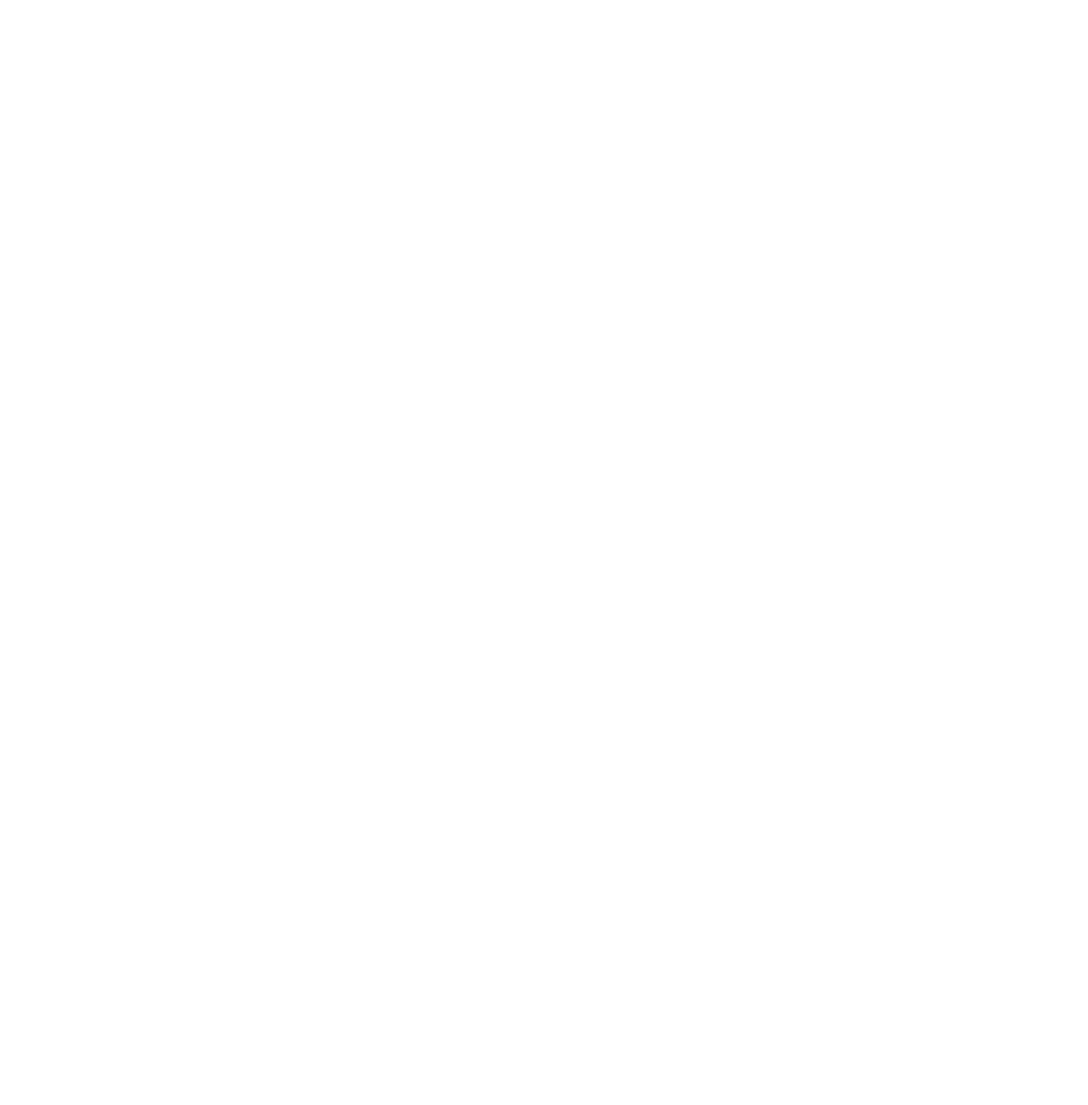
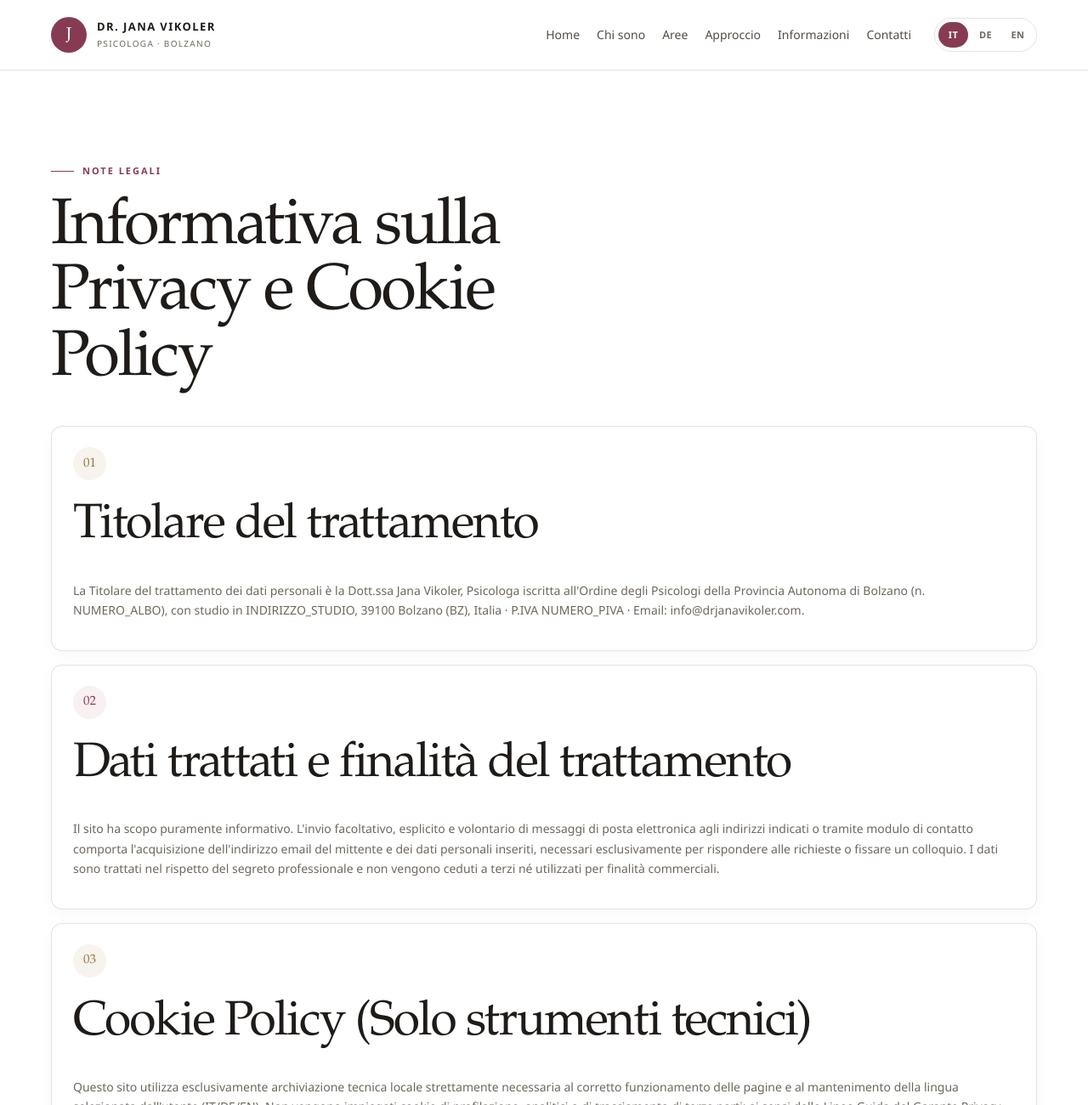
Before and after one commit to Ilenialbanese/janavikoler, a plain HTML site: page privacy.html in a window 1280 px wide. Shown: the top 1300 px of the page at 85% size. Before the commit the page ends 800 px from the top, so only its background shows below. Drawn offline with Linux system fonts and the light colour scheme.

Commit message:
Add privacy.html and update footers

```diff
--- a/privacy.html
+++ b/privacy.html
@@ -0,0 +1,95 @@
+<!doctype html>
+<html lang="it">
+<head>
+  <meta charset="utf-8">
+  <meta name="viewport" content="width=device-width, initial-scale=1">
+  <meta name="theme-color" content="#ffffff">
+  <meta name="description" data-description-it="Informativa sulla privacy e cookie policy dello studio della Dott.ssa Jana Vikoler, psicologa a Bolzano." data-description-de="Datenschutzerklärung und Cookie-Richtlinie der Praxis von Dr. Jana Vikoler, Psychologin in Bozen." data-description-en="Privacy and cookie policy for Dr. Jana Vikoler's psychology practice in Bolzano.">
+  <title data-it="Privacy & Cookie Policy — Dr. Jana Vikoler" data-de="Datenschutz & Cookies — Dr. Jana Vikoler" data-en="Privacy & Cookie Policy — Dr. Jana Vikoler">Privacy & Cookie Policy — Dr. Jana Vikoler</title>
+  <link rel="stylesheet" href="style.css">
+  <script src="script.js" defer></script>
+</head>
+<body>
+  <header class="site-header">
+    <div class="container header-inner">
+      <a class="brand" href="index.html" aria-label="Dr. Jana Vikoler home">
+        <span class="brand-mark" aria-hidden="true">J</span>
+        <span><span class="brand-name">Dr. Jana Vikoler</span><span class="brand-note" data-it="Psicologa · Bolzano" data-de="Psychologin · Bozen" data-en="Psychologist · Bolzano">Psicologa · Bolzano</span></span>
+      </a>
+      <div class="header-actions">
+        <nav class="main-nav" aria-label="Main navigation">
+          <a href="index.html"><span data-it="Home" data-de="Start" data-en="Home">Home</span></a>
+          <a href="about.html"><span data-it="Chi sono" data-de="Über mich" data-en="About me">Chi sono</span></a>
+          <a href="areas.html"><span data-it="Aree" data-de="Schwerpunkte" data-en="Areas">Aree</span></a>
+          <a href="approach.html"><span data-it="Approccio" data-de="Ansatz" data-en="Approach">Approccio</span></a>
+          <a href="practical.html"><span data-it="Informazioni" data-de="Informationen" data-en="Practical info">Informazioni</span></a>
+          <a href="contact.html"><span data-it="Contatti" data-de="Kontakt" data-en="Contact">Contatti</span></a>
+        </nav>
+        <div class="language-switch" role="group" aria-label="Choose language">
+          <button type="button" data-lang="it" aria-pressed="true" aria-label="Italiano">IT</button>
+          <button type="button" data-lang="de" aria-pressed="false" aria-label="Deutsch">DE</button>
+          <button type="button" data-lang="en" aria-pressed="false" aria-label="English">EN</button>
+        </div>
+        <button class="menu-toggle" type="button" aria-label="Apri la navigazione" aria-controls="main-nav" aria-expanded="false" data-open-it="Apri la navigazione" data-open-de="Navigation öffnen" data-open-en="Open navigation" data-close-it="Chiudi la navigazione" data-close-de="Navigation schließen" data-close-en="Close navigation"><span class="menu-icon" aria-hidden="true"></span></button>
+      </div>
+    </div>
+  </header>
+
+  <main>
+    <section class="container section">
+      <div class="section-heading">
+        <p class="eyebrow"><span data-it="Note legali" data-de="Rechtliche Hinweise" data-en="Legal information">Note legali</span></p>
+        <h1 data-it="Informativa sulla Privacy e Cookie Policy" data-de="Datenschutzerklärung und Cookie-Richtlinie" data-en="Privacy & Cookie Policy">Informativa sulla Privacy e Cookie Policy</h1>
+      </div>
+
+      <div class="card-grid" style="grid-template-columns: 1fr;">
+        <article class="info-card">
+          <span class="card-index">01</span>
+          <h2 data-it="Titolare del trattamento" data-de="Verantwortliche Stelle" data-en="Data Controller">Titolare del trattamento</h2>
+          <p data-it="La Titolare del trattamento dei dati personali è la Dott.ssa Jana Vikoler, Psicologa iscritta all'Ordine degli Psicologi della Provincia Autonoma di Bolzano (n. NUMERO_ALBO), con studio in INDIRIZZO_STUDIO, 39100 Bolzano (BZ), Italia · P.IVA NUMERO_PIVA · Email: info@drjanavikoler.com."
+             data-de="Verantwortlich für die Datenverarbeitung ist Dr. Jana Vikoler, Psychologin, eingetragen in der Psychologenkammer der Autonomen Provinz Bozen (Nr. NUMERO_ALBO), mit Praxis in INDIRIZZO_STUDIO, 39100 Bozen (BZ), Italien · MwSt.-Nr. NUMERO_PIVA · E-Mail: info@drjanavikoler.com."
+             data-en="The Data Controller is Dr. Jana Vikoler, Psychologist registered with the Order of Psychologists of the Autonomous Province of Bolzano (no. NUMERO_ALBO), practicing at INDIRIZZO_STUDIO, 39100 Bolzano (BZ), Italy · VAT NUMERO_PIVA · Email: info@drjanavikoler.com.">
+            La Titolare del trattamento dei dati personali è la Dott.ssa Jana Vikoler, Psicologa iscritta all'Ordine degli Psicologi della Provincia Autonoma di Bolzano (n. NUMERO_ALBO), con studio in INDIRIZZO_STUDIO, 39100 Bolzano (BZ), Italia · P.IVA NUMERO_PIVA · Email: info@drjanavikoler.com.
+          </p>
+        </article>
+
+        <article class="info-card">
+          <span class="card-index">02</span>
+          <h2 data-it="Dati trattati e finalità del trattamento" data-de="Verarbeitete Daten und Zweck" data-en="Data Processed and Purpose">Dati trattati e finalità del trattamento</h2>
+          <p data-it="Il sito ha scopo puramente informativo. L'invio facoltativo, esplicito e volontario di messaggi di posta elettronica agli indirizzi indicati o tramite modulo di contatto comporta l'acquisizione dell'indirizzo email del mittente e dei dati personali inseriti, necessari esclusivamente per rispondere alle richieste o fissare un colloquio. I dati sono trattati nel rispetto del segreto professionale e non vengono ceduti a terzi né utilizzati per finalità commerciali."
+             data-de="Diese Website dient ausschließlich Informationszwecken. Das freiwillige und ausdrückliche Senden von E-Mails an die angegebenen Adressen oder über ein Kontaktformular führt zur Erfassung der Absenderadresse sowie der eingegebenen Daten, die ausschließlich zur Beantwortung von Anfragen oder zur Terminvereinbarung verwendet werden. Alle Daten unterliegen der beruflichen Schweigepflicht und werden nicht an Dritte weitergegeben."
+             data-en="This website is strictly informational. Voluntarily sending emails to the listed addresses or via a contact form involves collecting the sender's email address and submitted personal details solely to respond to inquiries or schedule a consultation. All information is handled under professional confidentiality and is never shared with third parties or used for marketing.">
+            Il sito ha scopo puramente informativo. L'invio facoltativo, esplicito e volontario di messaggi di posta elettronica agli indirizzi indicati o tramite modulo di contatto comporta l'acquisizione dell'indirizzo email del mittente e dei dati personali inseriti, necessari esclusivamente per rispondere alle richieste o fissare un colloquio. I dati sono trattati nel rispetto del segreto professionale e non vengono ceduti a terzi né utilizzati per finalità commerciali.
+          </p>
+        </article>
+
+        <article class="info-card">
+          <span class="card-index">03</span>
+          <h2 data-it="Cookie Policy (Solo strumenti tecnici)" data-de="Cookie-Richtlinie (Nur technische Speicherungen)" data-en="Cookie Policy (Technical storage only)">Cookie Policy (Solo strumenti tecnici)</h2>
+          <p data-it="Questo sito utilizza esclusivamente archiviazione tecnica locale strettamente necessaria al corretto funzionamento delle pagine e al mantenimento della lingua selezionata dall'utente (IT/DE/EN). Non vengono impiegati cookie di profilazione, analitici o di tracciamento di terze parti; ai sensi delle Linee Guida del Garante Privacy, non è pertanto richiesto alcun banner di consenso preventivo."
+             data-de="Diese Website verwendet ausschließlich technisch notwendige lokale Speicherungen, die für die Darstellung der Seiten und die Beibehaltung der gewählten Sprache (IT/DE/EN) erforderlich sind. Es werden keine Analyse-, Profiling- oder Drittanbieter-Cookies eingesetzt; daher ist kein vorheriges Einwilligungs-Banner erforderlich."
+             data-en="This website uses strictly necessary local technical storage solely to ensure proper page functionality and remember your chosen language (IT/DE/EN). No analytics, profiling, or third-party tracking cookies are used; accordingly, no prior cookie consent banner is required.">
+            Questo sito utilizza esclusivamente archiviazione tecnica locale strettamente necessaria al corretto funzionamento delle pagine e al mantenimento della lingua selezionata dall'utente (IT/DE/EN). Non vengono impiegati cookie di profilazione, analitici o di tracciamento di terze parti; ai sensi delle Linee Guida del Garante Privacy, non è pertanto richiesto alcun banner di consenso preventivo.
+          </p>
+        </article>
+
+        <article class="info-card">
+          <span class="card-index">04</span>
+          <h2 data-it="Base giuridica, conservazione e diritti dell'utente" data-de="Rechtsgrundlage, Speicherdauer und Betroffenenrechte" data-en="Legal Basis, Retention and User Rights">Base giuridica, conservazione e diritti dell'utente</h2>
+          <p data-it="Il trattamento si basa sull'esecuzione di misure precontrattuali adottate su richiesta dell'interessato (art. 6, par. 1, lett. b GDPR). I dati vengono conservati per il tempo strettamente necessario a gestire la richiesta o secondo gli obblighi di legge. Ai sensi degli artt. 15-22 del Regolamento (UE) 2016/679, è possibile esercitare in qualsiasi momento i diritti di accesso, rettifica, cancellazione o limitazione scrivendo a info@drjanavikoler.com."
+             data-de="Die Verarbeitung erfolgt zur Durchführung vorvertraglicher Maßnahmen auf Anfrage der betroffenen Person (Art. 6 Abs. 1 lit. b DSGVO). Die Daten werden nur so lange gespeichert, wie es für die Bearbeitung der Anfrage oder aufgrund gesetzlicher Pflichten erforderlich ist. Gemäß Art. 15–22 DSGVO können Sie jederzeit Auskunft, Berichtigung, Löschung oder Einschränkung unter info@drjanavikoler.com verlangen."
+             data-en="Processing is based on pre-contractual steps taken at the request of the data subject (Art. 6(1)(b) GDPR). Data is retained only for as long as necessary to handle your inquiry or comply with legal obligations. Under Articles 15–22 of Regulation (EU) 2016/679, you may request access, rectification, erasure, or restriction at any time by emailing info@drjanavikoler.com.">
+            Il trattamento si basa sull'esecuzione di misure precontrattuali adottate su richiesta dell'interessato (art. 6, par. 1, lett. b GDPR). I dati vengono conservati per il tempo strettamente necessario a gestire la richiesta o secondo gli obblighi di legge. Ai sensi degli artt. 15-22 del Regolamento (UE) 2016/679, è possibile esercitare in qualsiasi momento i diritti di accesso, rettifica, cancellazione o limitazione scrivendo a info@drjanavikoler.com.
+          </p>
+        </article>
+      </div>
+    </section>
+  </main>
+
+  <footer class="site-footer">
+    <div class="container footer-inner">
+      <p>© <span class="year"></span> Dr. Jana Vikoler · P.IVA NUMERO_PIVA · <a href="privacy.html" data-it="Privacy & Cookie Policy" data-de="Datenschutz & Cookies" data-en="Privacy & Cookie Policy">Privacy & Cookie Policy</a></p>
+    </div>
+  </footer>
+</body>
+</html>
```
Also changed, not shown: about.html (+5 -1 lines), areas.html (+5 -1 lines), contact.html (+5 -1 lines), practical.html (+5 -1 lines).
